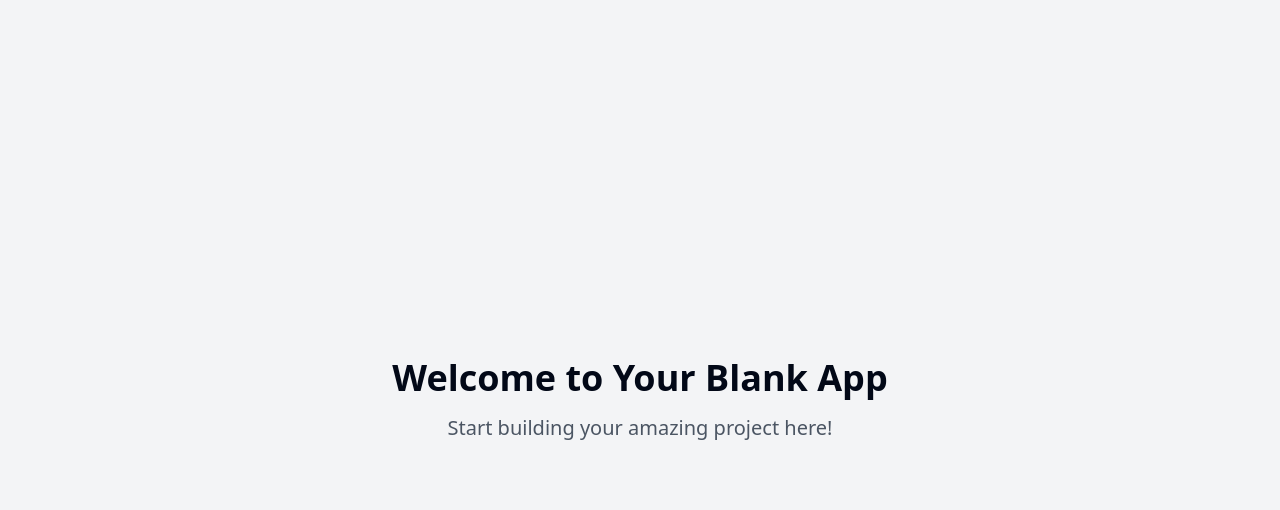
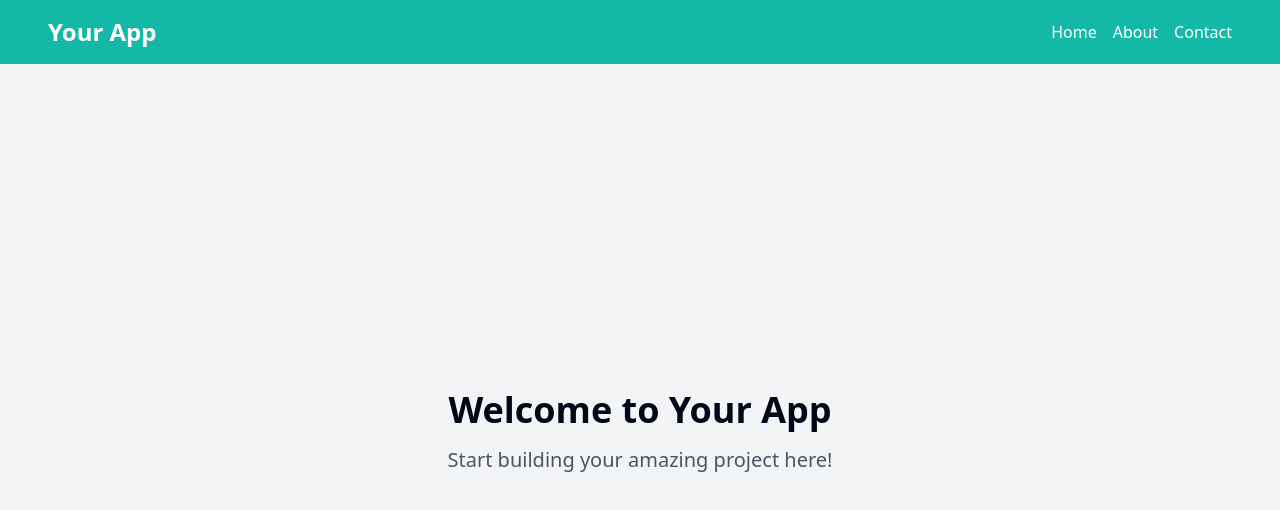
Before and after one commit to jkinyua-ops/hst-ai-34a98b2a-5c74-4b14-8cc9-daa76d2e7a4b, a React (Vite) app: page / in a window 1280 px wide. Shown: the top 510 px of the page. Built offline with nearby package versions, Linux system fonts and the light colour scheme.

Commit message:
update file

```diff
--- a/src/pages/Index.tsx
+++ b/src/pages/Index.tsx
@@ -1,11 +1,24 @@
-// Update this page (the content is just a fallback if you fail to update the page)
+import React from 'react';
+import { Link } from 'react-router-dom';
 
 const Index = () => {
   return (
-    <div className="min-h-screen flex items-center justify-center bg-gray-100">
-      <div className="text-center">
-        <h1 className="text-4xl font-bold mb-4">Welcome to Your Blank App</h1>
-        <p className="text-xl text-gray-600">Start building your amazing project here!</p>
+    <div className="min-h-screen flex flex-col bg-gray-100">
+      <nav className="bg-teal-500 p-4">
+        <div className="container mx-auto flex justify-between items-center">
+          <Link to="/" className="text-white text-2xl font-bold">Your App</Link>
+          <div className="space-x-4">
+            <Link to="/" className="text-white hover:text-teal-200">Home</Link>
+            <Link to="/about" className="text-white hover:text-teal-200">About</Link>
+            <Link to="/contact" className="text-white hover:text-teal-200">Contact</Link>
+          </div>
+        </div>
+      </nav>
+      <div className="flex-grow flex items-center justify-center">
+        <div className="text-center">
+          <h1 className="text-4xl font-bold mb-4">Welcome to Your App</h1>
+          <p className="text-xl text-gray-600">Start building your amazing project here!</p>
+        </div>
       </div>
     </div>
   );
```
